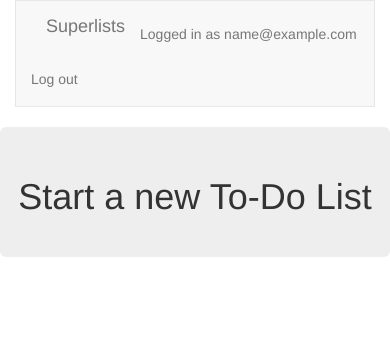
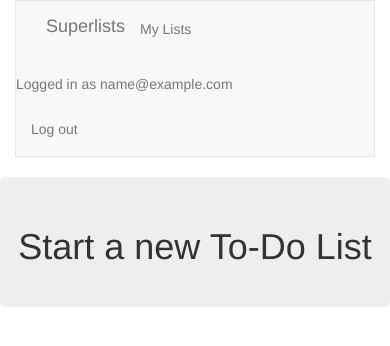
Before and after one commit to bradAnderson58/tdd_python, a Django app: page / in a window 390 px wide. Shown: the top 346 px of the page. Run offline with Django 3.2, Linux system fonts and the light colour scheme; the visitor is signed in with stand-in values (Sample User, id 1); some libraries are stand-ins or nearby versions.

Commit message:
url, placeholder view and template for my lists

```diff
--- a/lists/templates/base.html
+++ b/lists/templates/base.html
@@ -16,6 +16,9 @@
         <div class="container-fluid">
           <a class="navbar-brand" href="/">Superlists</a>
           {% if user.email %}
+            <ul class="nav navbar-nav navbar-left">
+              <li><a href="{% url 'my_lists' user.email %}">My Lists</a></li>
+            </ul>
             <ul class='nav navbar-nav navbar-right'>
               <li class='navbar-text'>Logged in as {{ user.email }}</li>
               <li><a href="{% url 'logout' %}">Log out</a></li>
@@ -48,6 +51,7 @@
         <div class="col-md-6 col-md-offset-3 jumbotron">
           <div class="text-center">
             <h1>{% block header_text %}{% endblock %}</h1>
+            {% block list_form %}
               <form method="POST" action="{% block form_action %}{% endblock %}">
                 {{ form.text }}
                 {% csrf_token %}
@@ -57,6 +61,7 @@
                   </div>
                 {% endif %}
               </form>
+            {% endblock %}
           </div>
         </div>
       </div>
@@ -64,6 +69,13 @@
       <div class="row">
         <div class="col-md-6 col-md-offset-3">
             {% block table %}
+            {% endblock %}
+        </div>
+      </div>
+
+      <div class="row">
+        <div class="col-md-6 col-md-offset-3">
+          {% block extra_content %}
           {% endblock %}
         </div>
       </div>
--- a/lists/urls.py
+++ b/lists/urls.py
@@ -5,4 +5,5 @@ from lists import views
 urlpatterns = [
     url(r'^new$', views.new_list, name='new_list'),
     url(r'^(\d+)/$', views.view_list, name='view_list'),
+    url(r'^users/(.+)/$', views.my_lists, name='my_lists'),
 ]
--- a/lists/views.py
+++ b/lists/views.py
@@ -5,7 +5,7 @@ from django.core.exceptions import ValidationError
 from lists.models import Item, List
 from lists.forms import ItemForm, ExistingListItemForm
 
-# Create your views here.
+
 def home_page(request):
     return render(request, 'home.html', {'form': ItemForm()})
 
@@ -27,3 +27,6 @@ def new_list(request):
         return redirect(list_)
     else:
         return render(request, 'home.html', {"form": form})
+
+def my_lists(request, email):
+    return render(request, 'my_lists.html')
```
Also changed, not shown: lists/templates/my_lists.html (added, +13 -0 lines), lists/tests/test_views.py (+5 -0 lines). Lines whose indentation alone changed are shown as unchanged.
